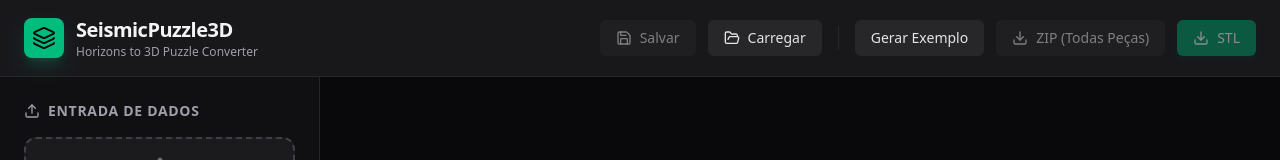
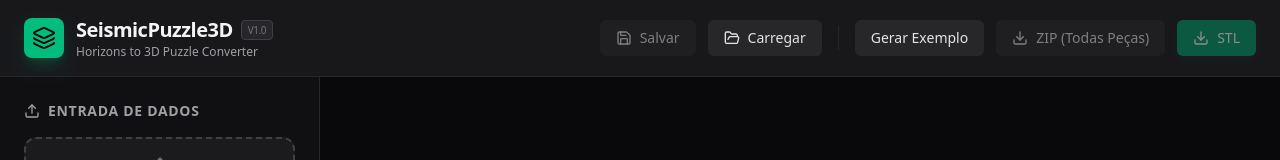
Before and after one commit to RaphaelRSilveira/SeismicPuzzle3D, a React (Vite) app: page / in a window 1280 px wide. Shown: the top 160 px of the page. Built offline with nearby package versions, Linux system fonts and the light colour scheme.

Commit message:
feat: Update author information and add version display
Updates the author's name in the README, LICENSE, and footer.
Adds a visual indicator for the application version (v1.0) in the header and logs it to the console.

```diff
--- a/src/App.tsx
+++ b/src/App.tsx
@@ -313,7 +313,10 @@ export default function App() {
             <Layers className="text-zinc-950" size={24} />
           </div>
           <div>
-            <h1 className="text-xl font-bold tracking-tight text-zinc-100">SeismicPuzzle3D</h1>
+            <h1 className="text-xl font-bold tracking-tight text-zinc-100 flex items-center gap-2">
+              SeismicPuzzle3D
+              <span className="text-[10px] font-normal bg-zinc-800 text-zinc-500 px-1.5 py-0.5 rounded border border-zinc-700 uppercase tracking-tighter">v1.0</span>
+            </h1>
             <p className="text-xs text-zinc-400 font-medium">Horizons to 3D Puzzle Converter</p>
           </div>
         </div>
@@ -1046,6 +1049,15 @@ export default function App() {
               </button>
             </div>
           </section>
+
+          {/* Footer / Author Info */}
+          <section className="mt-auto pt-6 border-t border-zinc-800">
+            <div className="flex flex-col gap-1">
+              <p className="text-[10px] text-zinc-500 uppercase tracking-widest font-bold">Desenvolvido por</p>
+              <p className="text-sm text-zinc-300 font-medium">Raphael da Rocha Silveira</p>
+              <p className="text-[10px] text-zinc-600 mt-2">© 2026 Todos os direitos reservados.</p>
+            </div>
+          </section>
         </aside>
 
         {/* 3D Viewport */}
--- a/src/main.tsx
+++ b/src/main.tsx
@@ -2,6 +2,13 @@ import {StrictMode} from 'react';
 import {createRoot} from 'react-dom/client';
 import App from './App.tsx';
 import './index.css';
+
+console.log(
+  "%c SeismicPuzzle3D %c Developed by Raphael da Rocha Silveira %c © 2026 All Rights Reserved ",
+  "background: #10b981; color: #fff; font-weight: bold; padding: 4px 8px; border-radius: 4px 0 0 4px;",
+  "background: #18181b; color: #fff; padding: 4px 8px;",
+  "background: #27272a; color: #a1a1aa; padding: 4px 8px; border-radius: 0 4px 4px 0;"
+);
 
 createRoot(document.getElementById('root')!).render(
   <StrictMode>
```
Also changed, not shown: 2 other files (tests, documents, lock files or other folders).
